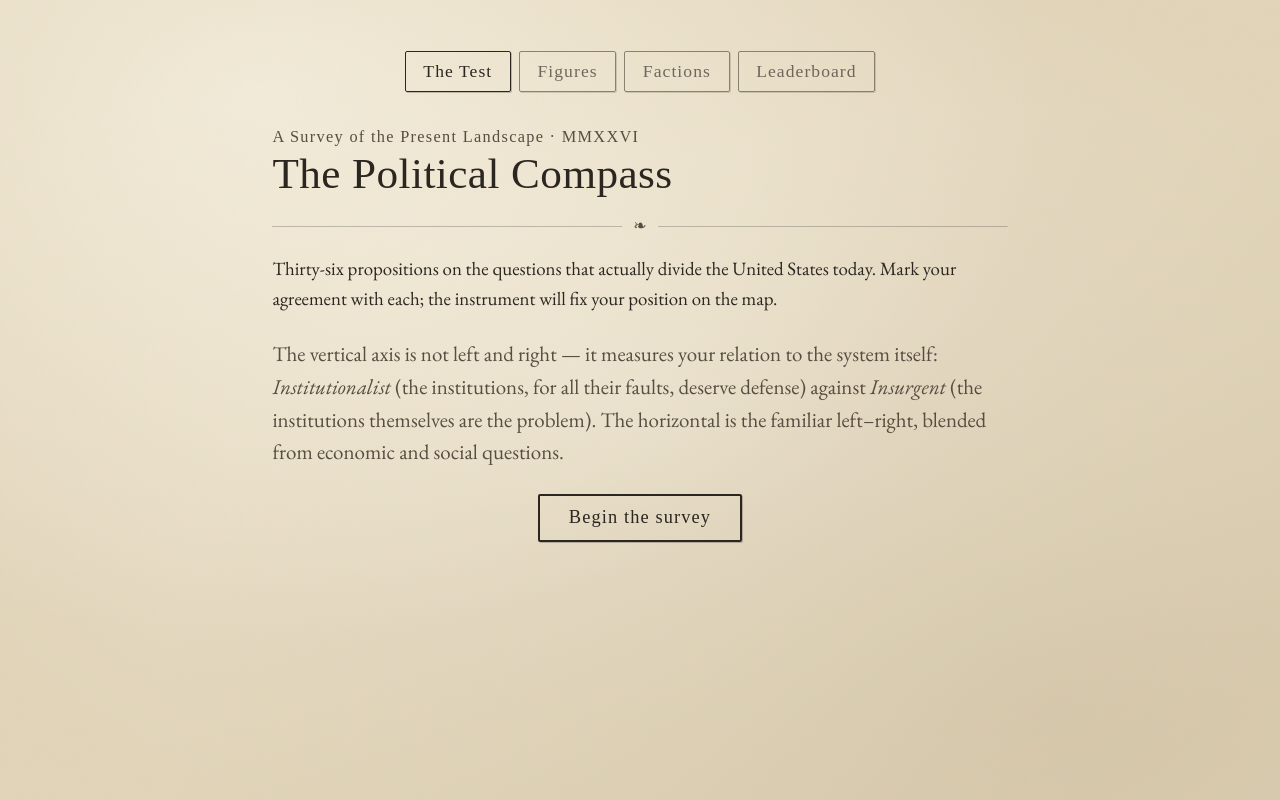
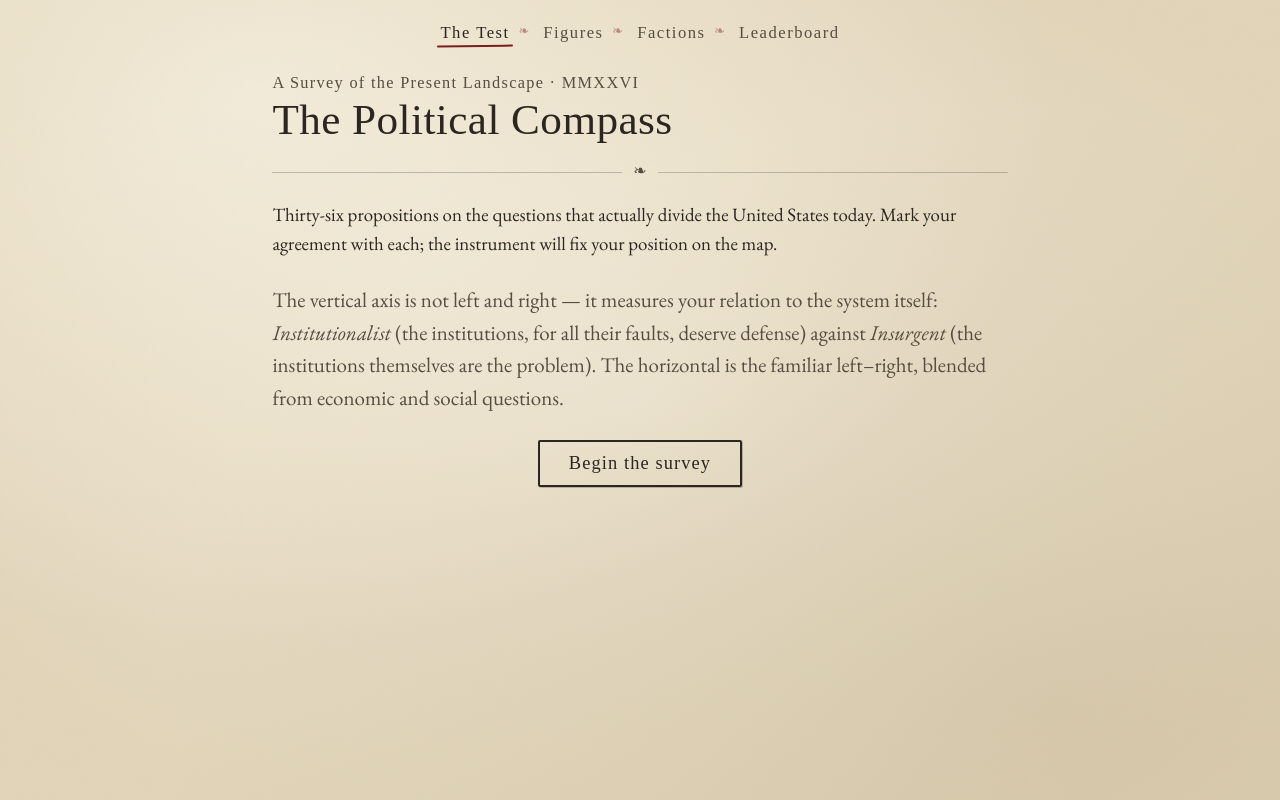
Before and after one commit to Calculator5329/political-compass, a website built with Vite: page index.html in a window 1280 px wide. Built offline with nearby package versions, Linux system fonts and the light colour scheme; some packages are replaced by stand-ins of ours; a web font is replaced by a local one.

Commit message:
Chart labels: featured-only; wider chart breakout; running-head tabs
Co-Authored-By: Claude Fable 5 <noreply@anthropic.com>

```diff
--- a/src/compass.js
+++ b/src/compass.js
@@ -161,8 +161,9 @@ export function drawCompass(canvas, point /* {x,y} in [-10,10] or null */, marks
   // with no placed label and no dot; failing all, it slides downward on a
   // faint leader line.
   if (marks.length) {
-    const dense = marks.length > 30;
-    const fs = Math.max(dense ? 10 : 11, Math.round(s * (dense ? 0.022 : 0.026)));
+    const labeled = marks.filter((m) => m.label).length;
+    const dense = labeled > 30;
+    const fs = Math.max(dense ? 10 : 12, Math.round(s * (dense ? 0.022 : 0.031)));
     ctx.font = `${fs}px ${th.font}`;
     const items = marks.map((m) => ({
       m,
@@ -170,9 +171,9 @@ export function drawCompass(canvas, point /* {x,y} in [-10,10] or null */, marks
       my: c - (m.y / 10) * half,
     }));
     for (const it of items) {
-      ctx.fillStyle = alpha(th.accent, it.m.label ? 0.85 : 0.5);
+      ctx.fillStyle = alpha(th.accent, it.m.label ? 0.85 : 0.65);
       ctx.beginPath();
-      ctx.arc(it.mx, it.my, it.m.label ? 4.5 : 3, 0, Math.PI * 2);
+      ctx.arc(it.mx, it.my, it.m.label ? 4.5 : 3.4, 0, Math.PI * 2);
       ctx.fill();
     }
     const placed = items.map((it) => ({ x1: it.mx - 6, x2: it.mx + 6, y1: it.my - 6, y2: it.my + 6 }));
--- a/src/main.js
+++ b/src/main.js
@@ -114,10 +114,19 @@ function effectivePoint() {
   return myPoint() ?? (state.claimed ? { x: state.claimed.x, y: state.claimed.y } : null);
 }
 
+// Only the most recognizable figures get printed labels; everyone else is
+// hover-only, which keeps the label type large and the leader lines short.
+const FEATURED = new Set([
+  'trump', 'vance', 'obama', 'sanders', 'aoc', 'musk',
+  'desantis', 'newsom', 'harris', 'rogan',
+]);
+
 function figureMarks(placed) {
   return placed.map((f) => ({
     x: f.pt.x, y: f.pt.y,
-    label: f.name.replace(/,? (Jr\.|Sr\.|[IV]+)$/, '').split(' ').at(-1),
+    label: FEATURED.has(f.slug)
+      ? f.name.replace(/,? (Jr\.|Sr\.|[IV]+)$/, '').split(' ').at(-1)
+      : '',
     name: f.name,
     blurb: BLURBS[f.slug] ?? '',
     place: `${quadrant(f.pt)} · x ${fmt(f.pt.x)} · y ${fmt(f.pt.y)}`,
@@ -178,7 +187,9 @@ function renderFigures() {
   // econ (x) × social (y): social-right scores plot upward as Traditional
   const subMarks = placed.map((f) => ({
     x: f.subs.econ.x, y: f.subs.social.x,
-    label: f.name.replace(/,? (Jr\.|Sr\.|[IV]+)$/, '').split(' ').at(-1),
+    label: FEATURED.has(f.slug)
+      ? f.name.replace(/,? (Jr\.|Sr\.|[IV]+)$/, '').split(' ').at(-1)
+      : '',
     name: f.name,
     blurb: BLURBS[f.slug] ?? '',
     place: `econ ${fmt(f.subs.econ.x)} · social ${fmt(f.subs.social.x)}`,
--- a/src/style.css
+++ b/src/style.css
@@ -46,7 +46,7 @@ body::before {
 .page {
   max-width: 780px;
   margin: 0 auto;
-  padding: 3.2rem 1.4rem 4rem;
+  padding: 1.3rem 1.4rem 4rem;
   position: relative;
 }
 
@@ -174,9 +174,46 @@ canvas.compass {
 }
 
 /* tabs, save row, board, figures */
-.tabs { display: flex; gap: 0.5rem; justify-content: center; margin-bottom: 2rem; }
-.tabs button { font-family: var(--font-caps); letter-spacing: 0.06em; opacity: 0.65; }
-.tabs button.on { opacity: 1; border-color: var(--ink); }
+.tabs {
+  display: flex;
+  gap: 0;
+  justify-content: center;
+  align-items: baseline;
+  margin-bottom: 1.5rem;
+}
+.tabs button {
+  position: relative;
+  background: none;
+  border: none;
+  box-shadow: none;
+  padding: 0.15rem 1.05rem;
+  font-family: var(--font-caps);
+  font-size: 1.04rem;
+  letter-spacing: 0.09em;
+  color: var(--ink-soft);
+  cursor: pointer;
+}
+.tabs button:hover { color: var(--ink); background: none; box-shadow: none; }
+.tabs button:active { transform: none; }
+.tabs button + button::before {
+  content: var(--fleuron);
+  position: absolute;
+  left: -0.5rem;
+  color: rgba(122, 31, 31, 0.45);
+  font-size: 0.8rem;
+}
+.tabs button.on { color: var(--ink); }
+.tabs button.on::after {
+  content: '';
+  position: absolute;
+  left: 0.85rem;
+  right: 0.85rem;
+  bottom: -0.1rem;
+  height: 2px;
+  background: var(--accent);
+  transform: rotate(-0.6deg);
+  border-radius: 2px;
+}
 
 .save-row input {
   font-family: var(--font-body);
@@ -338,9 +375,10 @@ select#claim {
 /* side-by-side charts on the figures page */
 .charts-row {
   display: flex;
-  gap: 1.2rem;
+  gap: 1.4rem;
   align-items: flex-start;
-  margin: 1.2rem 0 0.4rem;
+  width: min(1020px, 94vw);
+  margin: 1.2rem 0 0.4rem calc(50% - min(510px, 47vw));
 }
 .chart-col { flex: 1; min-width: 0; }
 .chart-cap { font-size: 1.02rem; margin-bottom: 0.2rem; }
@@ -356,7 +394,8 @@ select#claim {
   display: grid;
   grid-template-columns: repeat(3, 1fr);
   gap: 0.55rem;
-  margin-top: 1.2rem;
+  width: min(1020px, 94vw);
+  margin: 1.2rem 0 0 calc(50% - min(510px, 47vw));
 }
 @media (max-width: 700px) { .figure-cards { grid-template-columns: repeat(2, 1fr); } }
 @media (max-width: 460px) { .figure-cards { grid-template-columns: 1fr; } }
```
Also changed, not shown: .orc/ownership-leases.json, docs/changelog.md, 3 other files.
